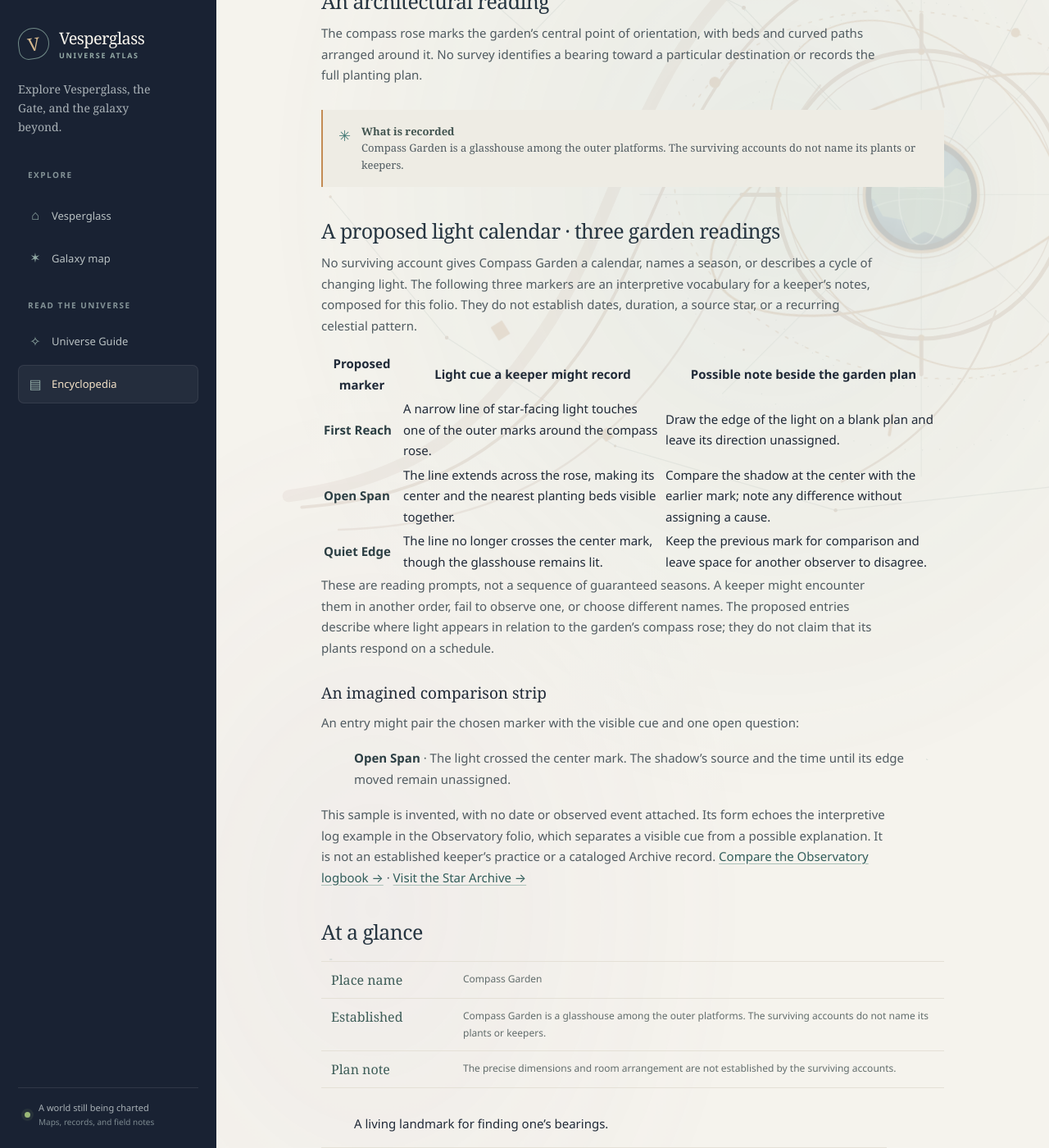
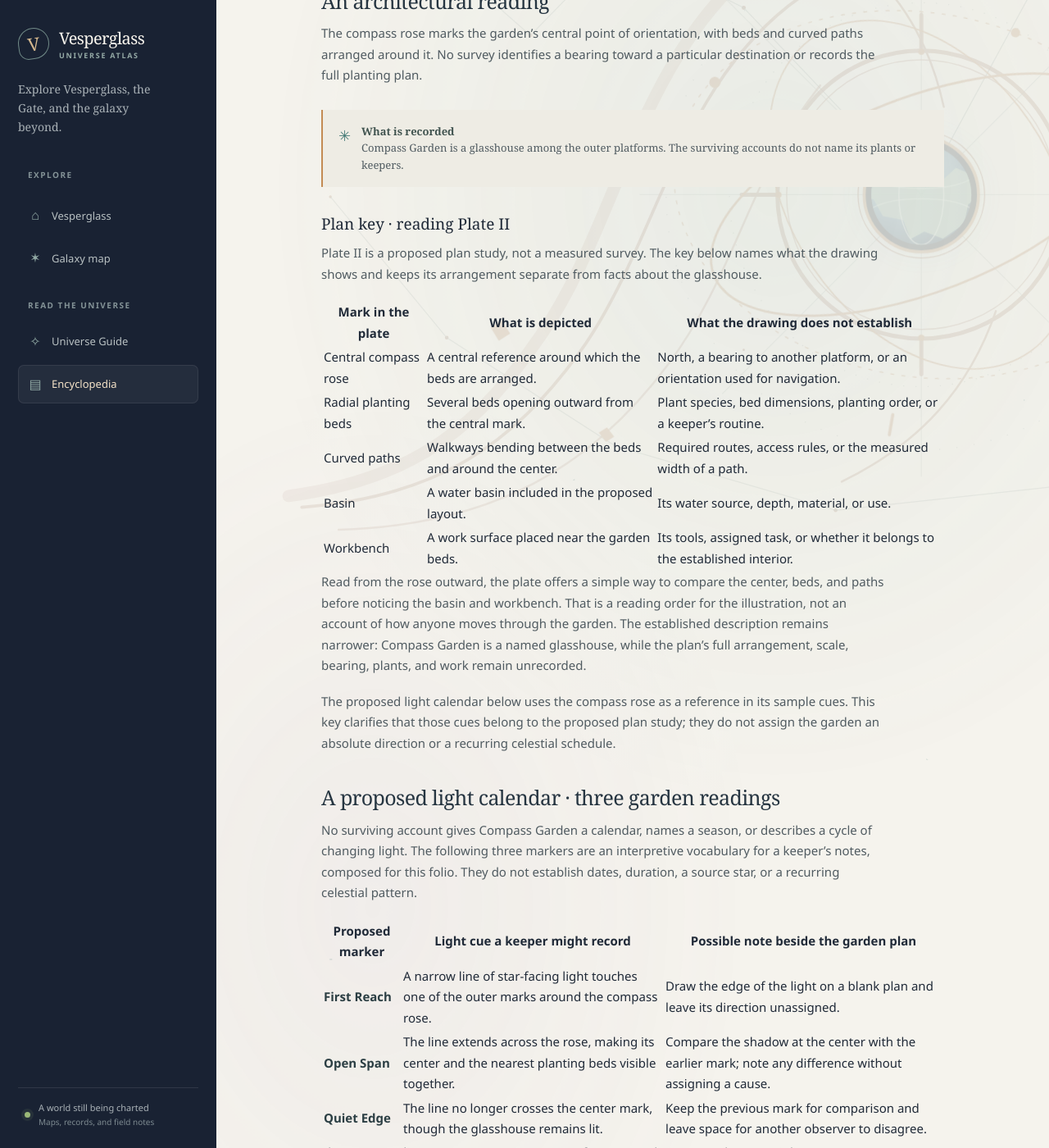
Before and after one commit to vesperglass/vesperglass.github.io, a Jekyll site: the page built from library/compass-garden.md, in a window 1280 px wide and 1400 px high, scrolled down 1721 px. Shown: the whole window at 82% size. Built offline with Jekyll 4.4.1, drawn with Linux system fonts in a browser that asks for light colours.

Commit message:
Add Compass Garden plan reading key

```diff
--- a/library/compass-garden.md
+++ b/library/compass-garden.md
@@ -30,6 +30,22 @@ The compass rose marks the garden's central point of orientation, with beds and
 
 <aside class="field-note"><span class="field-note-mark" aria-hidden="true">✳</span><p><strong>What is recorded</strong><br>Compass Garden is a glasshouse among the outer platforms. The surviving accounts do not name its plants or keepers.</p></aside>
 
+### Plan key · reading Plate II
+
+Plate II is a proposed plan study, not a measured survey. The key below names what the drawing shows and keeps its arrangement separate from facts about the glasshouse.
+
+| Mark in the plate | What is depicted | What the drawing does not establish |
+| --- | --- | --- |
+| Central compass rose | A central reference around which the beds are arranged. | North, a bearing to another platform, or an orientation used for navigation. |
+| Radial planting beds | Several beds opening outward from the central mark. | Plant species, bed dimensions, planting order, or a keeper's routine. |
+| Curved paths | Walkways bending between the beds and around the center. | Required routes, access rules, or the measured width of a path. |
+| Basin | A water basin included in the proposed layout. | Its water source, depth, material, or use. |
+| Workbench | A work surface placed near the garden beds. | Its tools, assigned task, or whether it belongs to the established interior. |
+
+Read from the rose outward, the plate offers a simple way to compare the center, beds, and paths before noticing the basin and workbench. That is a reading order for the illustration, not an account of how anyone moves through the garden. The established description remains narrower: Compass Garden is a named glasshouse, while the plan's full arrangement, scale, bearing, plants, and work remain unrecorded.
+
+The proposed light calendar below uses the compass rose as a reference in its sample cues. This key clarifies that those cues belong to the proposed plan study; they do not assign the garden an absolute direction or a recurring celestial schedule.
+
 ## A proposed light calendar · three garden readings
 
 No surviving account gives Compass Garden a calendar, names a season, or describes a cycle of changing light. The following three markers are an interpretive vocabulary for a keeper's notes, composed for this folio. They do not establish dates, duration, a source star, or a recurring celestial pattern.
```
Also changed, not shown: ENCYCLOPEDIA_BACKLOG.md (+4 -2 lines), library/changelog.md (+1 -0 lines).
